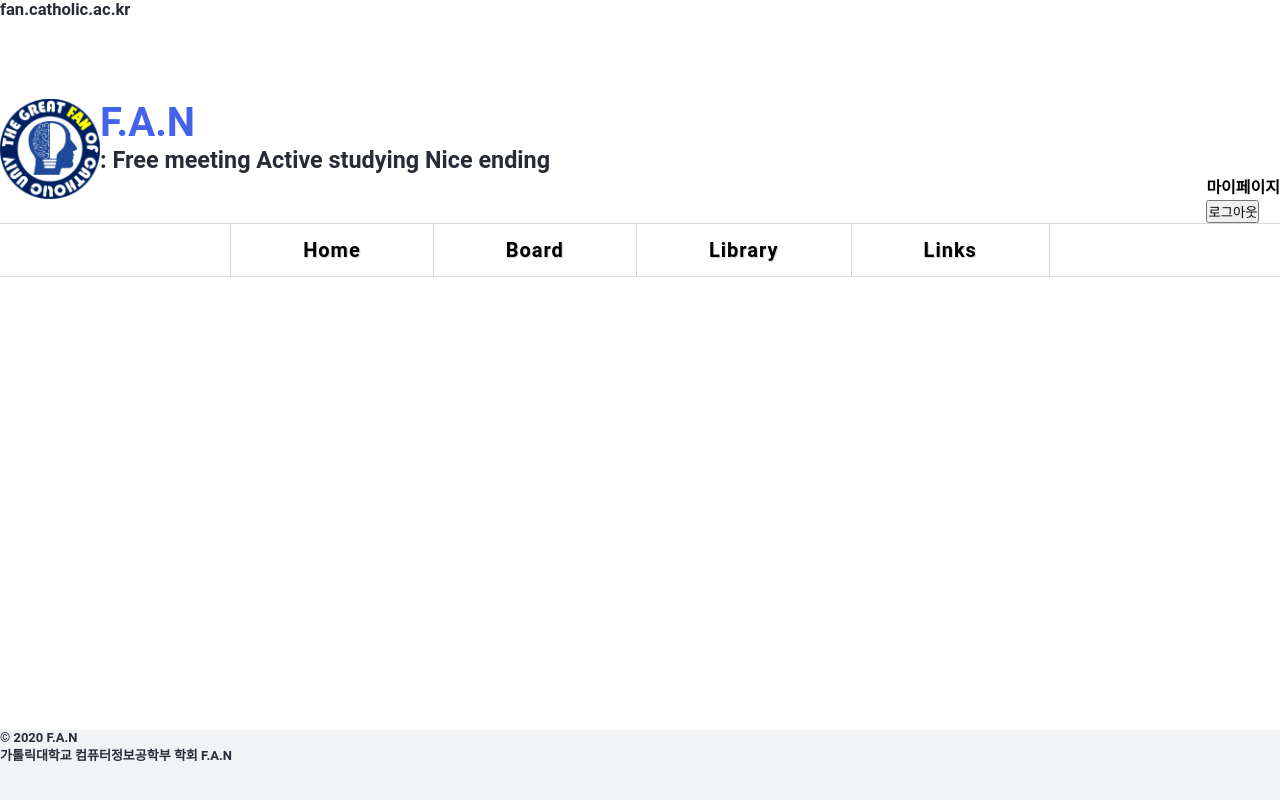
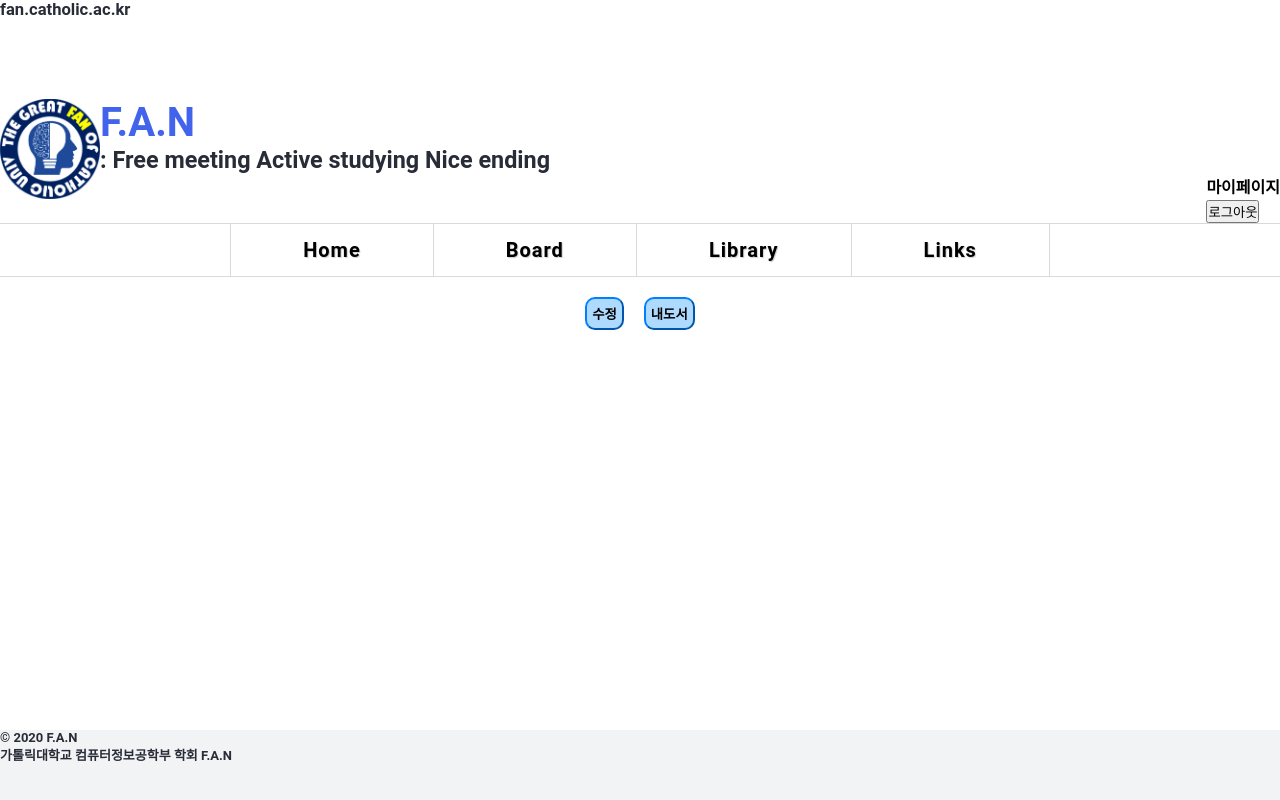
Before and after one commit to fancuk/fan.catholic.ac.kr-frontend, a React (Create React App) app: page /mypage in a window 1280 px wide. Built offline with nearby package versions, Linux system fonts and the light colour scheme.

Commit message:
fan.catholic.ac.kr-frontend-21 마이페이지 수정

```diff
--- a/src/App.js
+++ b/src/App.js
@@ -1,7 +1,8 @@
 import React, { Component } from 'react';
 import { BrowserRouter as Router, Route, Switch } from "react-router-dom";
 import Header from "./components/views/Header/Header";
-import Profile from "./components/views/Profile/Profile";
+import Edit from "./components/views/Profile/Edit";
+import MyPage from "./components/views/Profile/Mypage";
 import Register from "./components/views/Register/Register";
 import Login from "./components/views/Login/Login";
 import Logout from "./components/views/Logout/LogoutButton";
@@ -27,8 +28,8 @@ const App = () => {
                     <Switch>
                         {/*<Route path="/home" component={MainSlider}/>*/}
                         <Route path="/register" component={Register}/>
-                        {/*<Route path="/edit" component={Edit}/>*/}
-                        <Route path="/profile" component={Profile}/>
+                        <Route path="/edit" component={Edit}/>
+                        <Route path="/mypage" component={MyPage}/>
                         <Route path="/login" component={Login}/>
                         <Route path="/logout" component={Logout}/>
                         <Route path="/library" component={BookList}/>
--- a/src/components/views/Profile/Profile.js
+++ b/src/components/views/Profile/Edit.js
@@ -4,7 +4,7 @@ import { withRouter, Link } from 'react-router-dom';
 import styled from "styled-components";
 
 
-class Profile extends Component {
+class Edit extends Component {
     state = {
         user_id:'',
         user_pwd:'',
@@ -147,4 +147,4 @@ padding:15px;
 margin:30px;
 `;
 
-export default withRouter(Profile);
+export default withRouter(Edit);
--- /dev/null
+++ b/src/components/views/Profile/Mypage.js
@@ -0,0 +1,34 @@
+import React from "react"
+import { Link, withRouter } from "react-router-dom"
+import styled from 'styled-components'
+
+function MyPage() {
+    return (
+        <Div>
+            <Link to="/edit">
+                <Button>수정</Button>
+            </Link>
+            <Link to="/rentbook">
+                <Button>내도서</Button>
+            </Link>
+        </Div>
+    )
+
+}
+
+const Div = styled.div`
+padding:10px;
+text-align:center;
+`;
+
+const Button = styled.button`
+    display:inline-block;
+    border-radius:10px;
+    border-color:#0080ff;
+    margin:10px;
+    padding:5px;
+    font-weight:600;
+    background-color:#afdaff;
+   `;
+
+export default withRouter(MyPage)
```
Also changed, not shown: src/components/views/Home/Home.js (+0 -23 lines).
